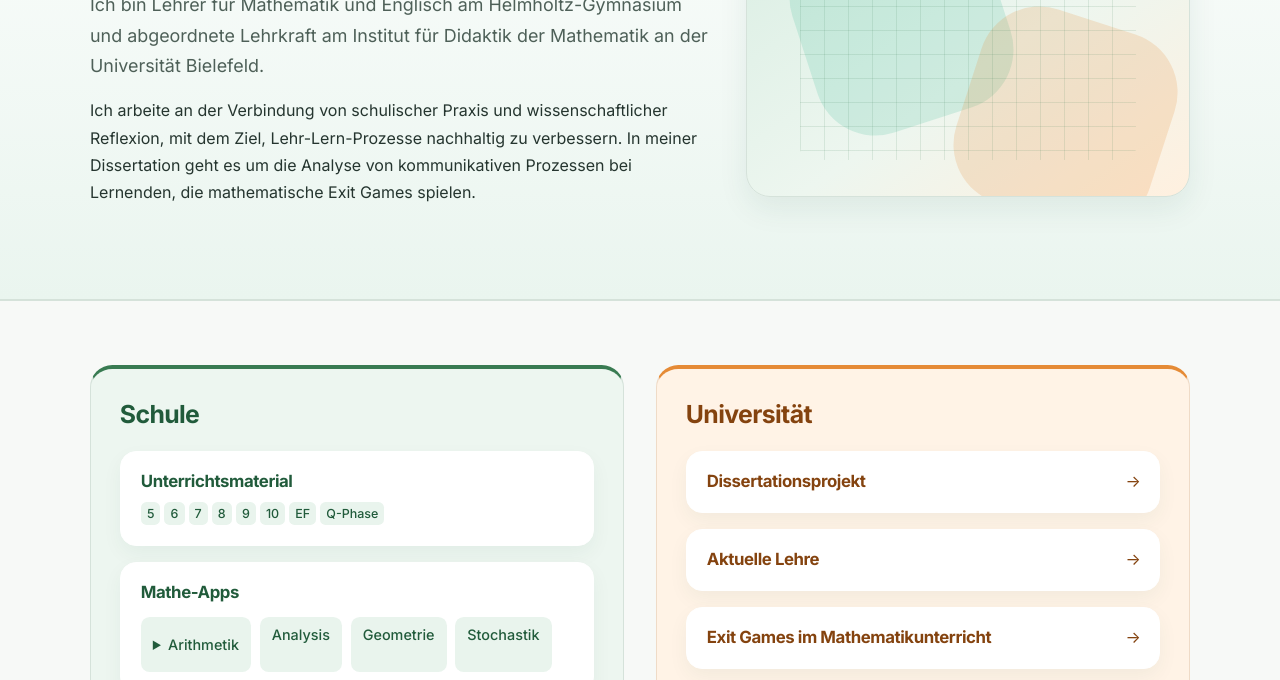
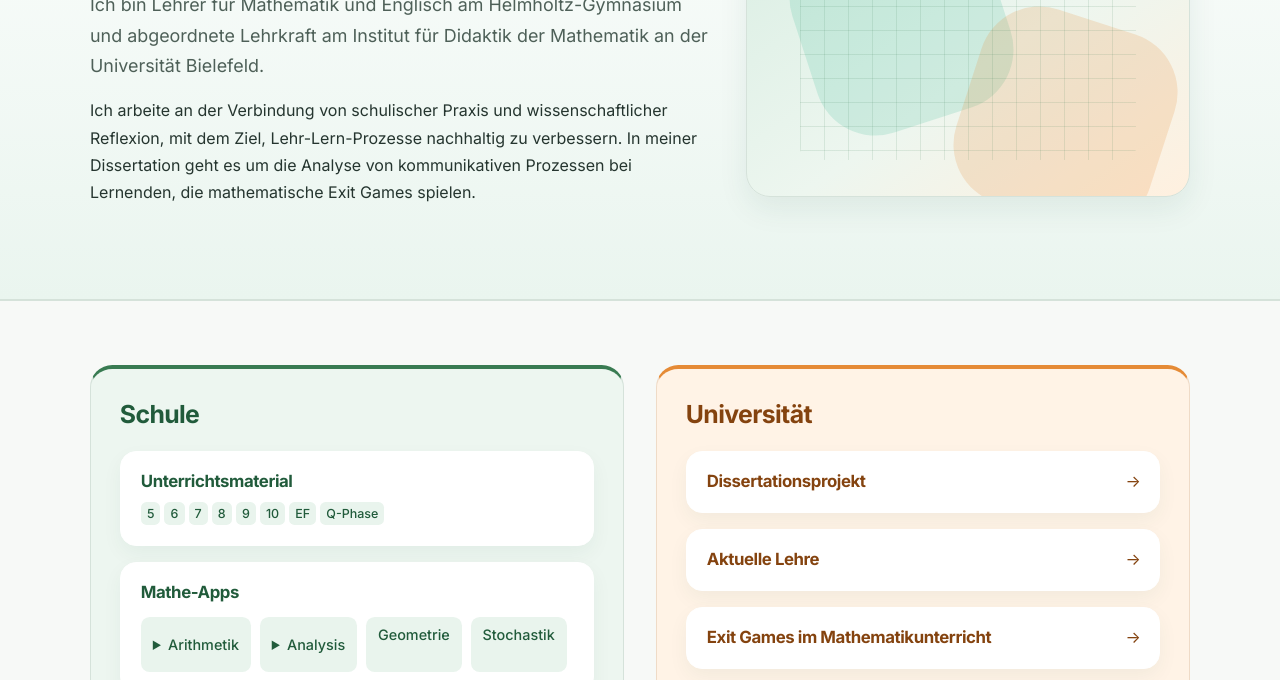
Before and after one commit to David-a11y-rgb/Landing, a plain HTML site: page index.html in a window 1280 px wide. Shown: the part 272-952 px from the top of the page. Drawn offline with Linux system fonts and the light colour scheme.

Commit message:
Mathe-Apps: Parabel-Labor unter Analysis verlinken

```diff
--- a/index.html
+++ b/index.html
@@ -78,7 +78,7 @@
                   <h4>Mathe-Apps</h4>
                   <ul>
                     <li><details><summary style="cursor:pointer;min-height:44px;align-content:center">Arithmetik</summary><a href="arithmetik/quadratzahlspiel/" style="display:block;padding:.5rem 0;color:inherit">Quadratzahlspiel</a></details></li>
-                    <li>Analysis</li>
+                    <li><details><summary style="cursor:pointer;min-height:44px;align-content:center">Analysis</summary><a href="https://david-a11y-rgb.github.io/Parabel-App/" style="display:block;padding:.5rem 0;color:inherit">Parabel-Labor</a></details></li>
                     <li>Geometrie</li>
                     <li>Stochastik</li>
                   </ul>
```
